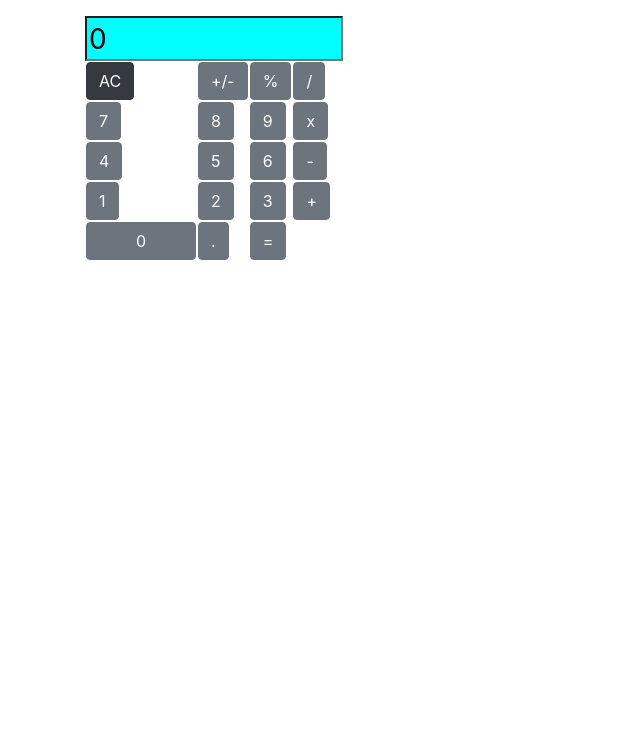
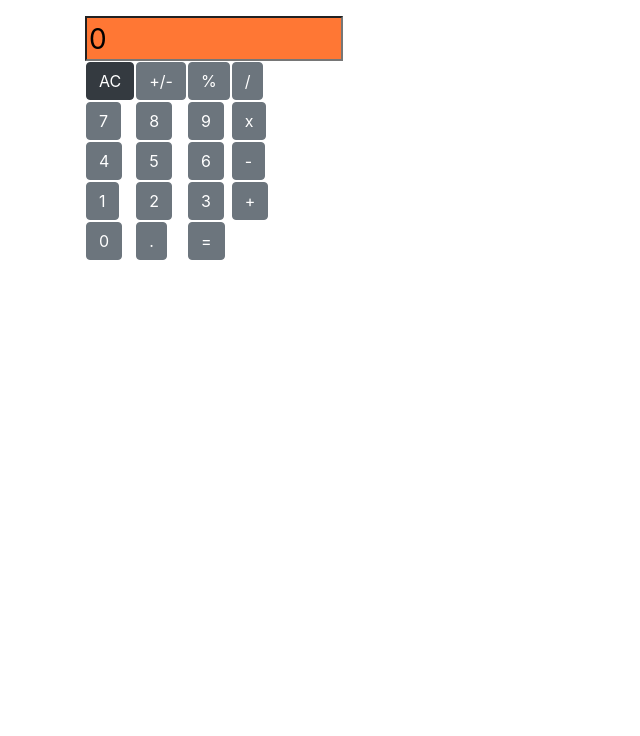
Before and after one commit to MSolovyeva/Calculator, a plain HTML site: page index.html in a window 1280 px wide. Shown: the part 64-800 px from the top of the page, without its empty margins (0-640 px from the left). Drawn offline with nearby package versions, Linux system fonts and the light colour scheme.

Commit message:
buttons changed

```diff
--- a/styles.css
+++ b/styles.css
@@ -1,11 +1,8 @@
+
 
 #display{
-    background-color: aqua;
+    background-color: #ff7734;
     width: 258px;
     height: 45px;
     font-size: 28px;
 }
-
-#zero{
-    width: 110px;
-}
```
